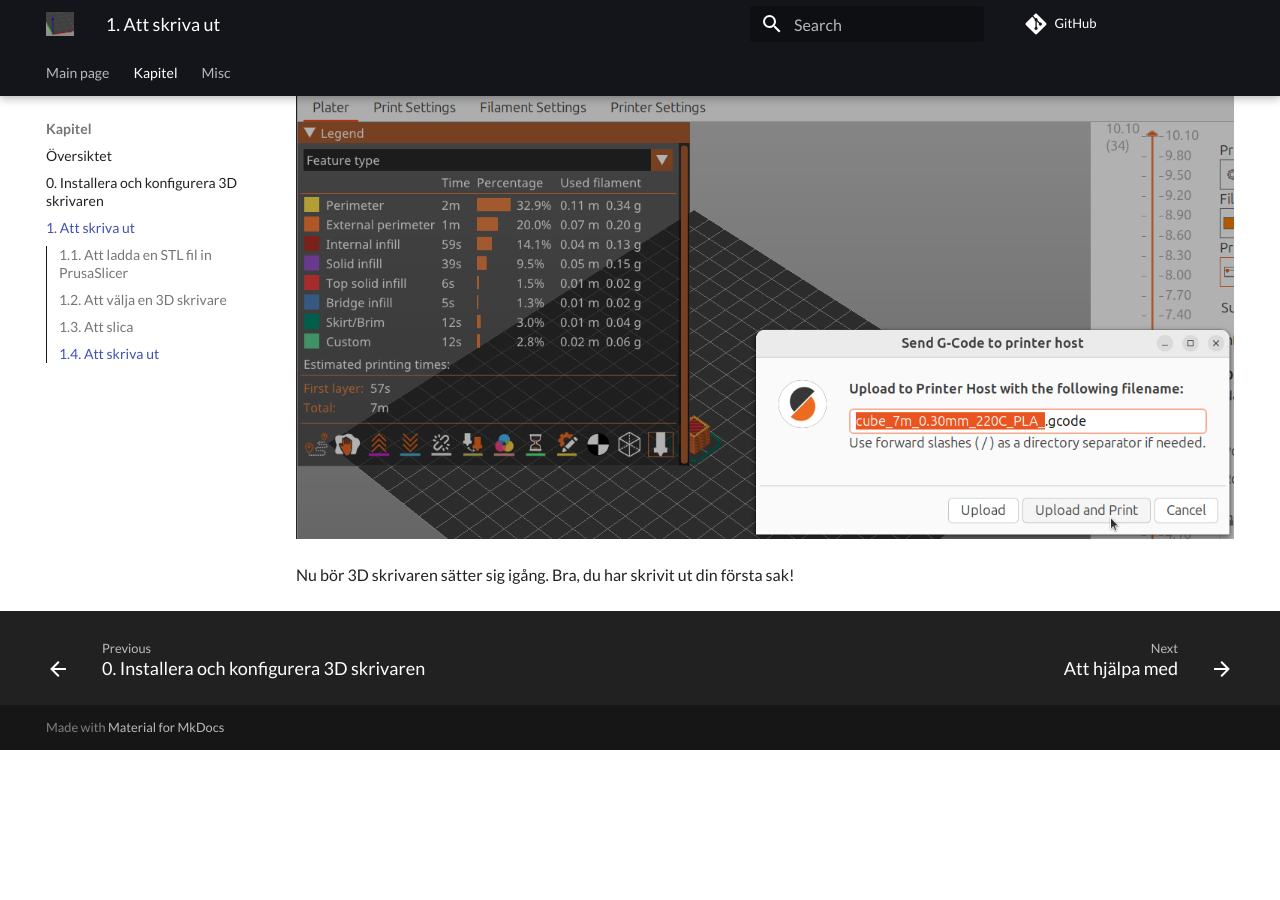
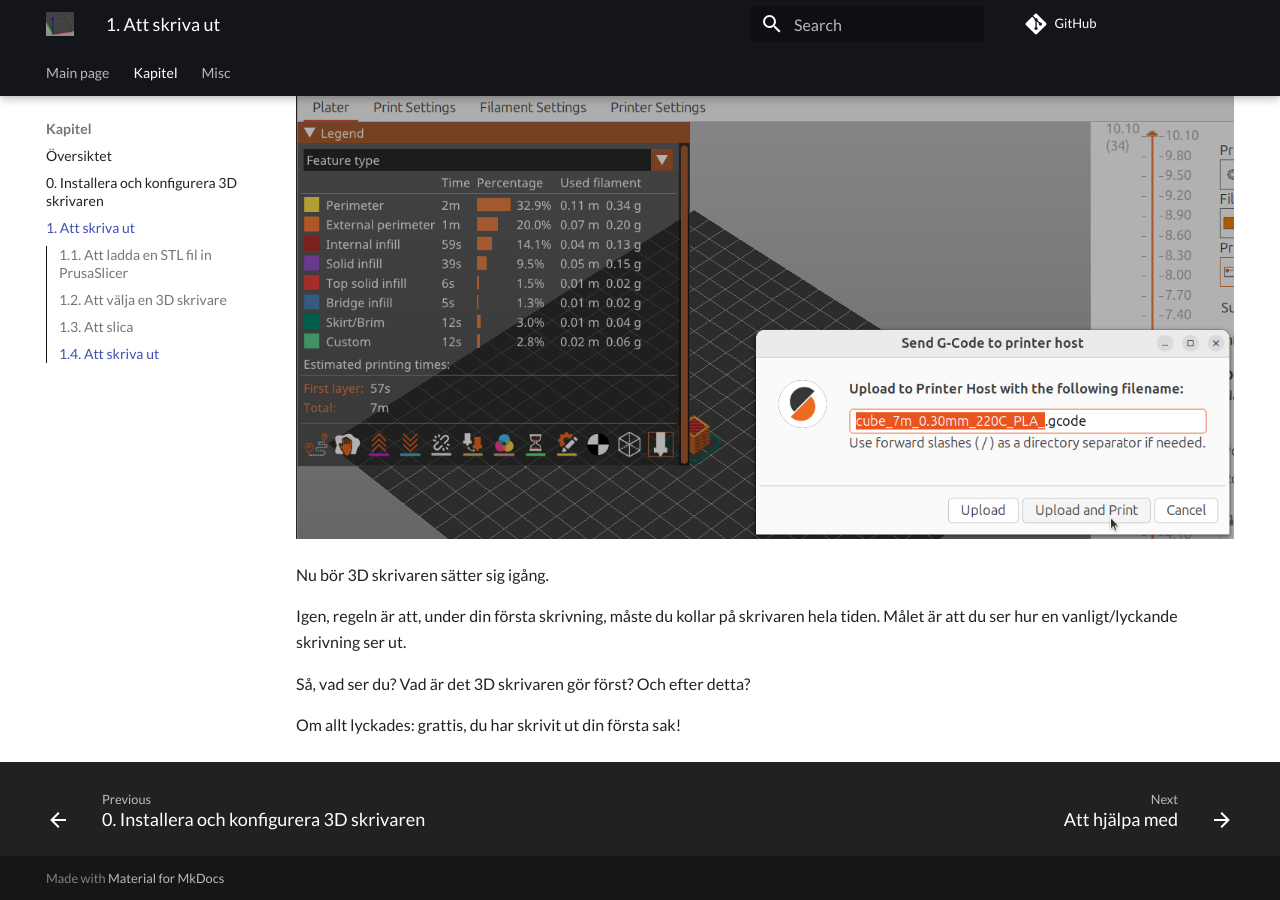
Before and after one commit to uppsala-makerspace/3d_skrivningskurs, an MkDocs documentation site: the page built from docs/kapitel/1_print/README.md, in a window 1280 px wide and 900 px high, scrolled down 8263 px. Built offline with MkDocs 1.6.1 and Material for MkDocs 9.7.7, drawn with Linux system fonts in a browser that asks for light colours; comment, search, counter and statistics services are not loaded; before the commit the page ends 9013 px from its top, so only the background shows below that.

Commit message:
Ask to look

```diff
--- a/docs/kapitel/1_print/README.md
+++ b/docs/kapitel/1_print/README.md
@@ -81,4 +81,11 @@ Klicka på 'Upload and print' ('ladda up och skriv ut').
 ![Klicka på 'Upload and print'](send_gcode_to_printer_host.png)
 
 Nu bör 3D skrivaren sätter sig igång.
-Bra, du har skrivit ut din första sak!
+
+Igen, regeln är att, under din första skrivning,
+måste du kollar på skrivaren hela tiden.
+Målet är att du ser hur en vanligt/lyckande skrivning ser ut.
+
+Så, vad ser du? Vad är det 3D skrivaren gör först? Och efter detta?
+
+Om allt lyckades: grattis, du har skrivit ut din första sak!
```
